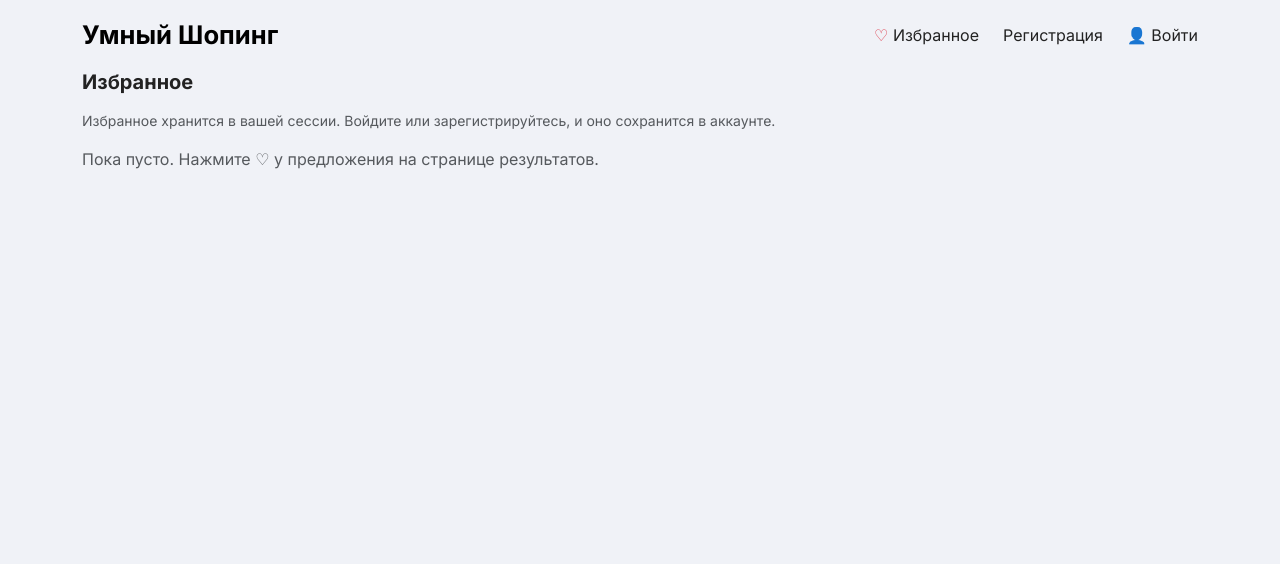
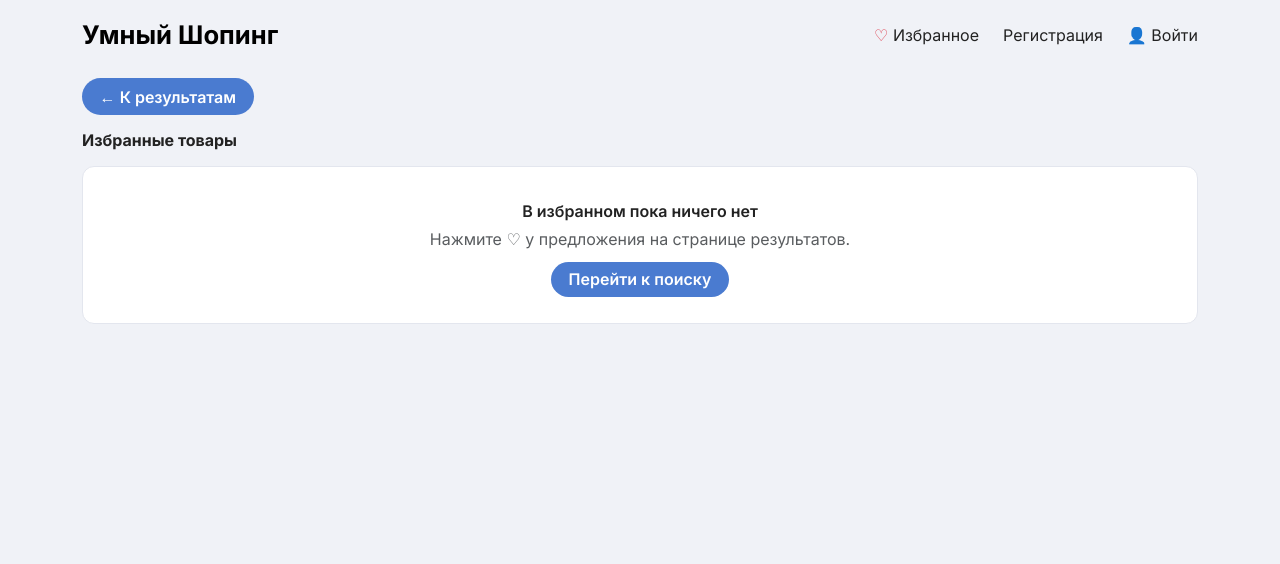
Before and after one commit to VolodyaKamazz/smart-shopping-web, a Django app: page /favorites/ in a window 1280 px wide. Shown: the top 564 px of the page. Run offline with Django 5.2, Linux system fonts and the light colour scheme.

Commit message:
Frontend: избранное и сравнение по макетам, состояния загрузки, пусто и ошибки

```diff
--- a/static/css/style.css
+++ b/static/css/style.css
@@ -47,3 +47,26 @@ body { background: var(--bg); font-family: Inter, system-ui, "Segoe UI", Roboto,
   .offer .cell::before { content: attr(data-label) ": "; color: #777; }
   .main { flex-wrap: wrap; }
 }
+
+/* Состояния */
+.state-box { background: #fff; border: 1px solid #e3e6ee; border-radius: 0.75rem; padding: 2rem 1rem; text-align: center; margin-bottom: 0.8rem; }
+
+/* Кнопка «К результатам» */
+.btn-back { display: inline-block; background: var(--accent); color: #fff; border: 0; border-radius: 999px; padding: 0.4rem 1.1rem; font-weight: 600; text-decoration: none; }
+.btn-back:hover { background: var(--dark); color: #fff; }
+
+/* Избранное */
+.fav-card { display: flex; align-items: center; gap: 1rem; background: #fff; border: 1px solid #e3e6ee; border-radius: 0.75rem; padding: 0.8rem 1rem; margin-bottom: 0.8rem; max-width: 860px; }
+.fav-card .thumb { width: 5rem; height: 5rem; }
+.fav-name { font-size: 1.15rem; }
+.fav-meta { display: flex; flex-wrap: wrap; font-size: 0.95rem; }
+.fav-meta span { padding: 0 0.7rem; border-left: 1px solid #333; }
+.fav-meta span:first-child { padding-left: 0; border-left: 0; }
+.fav-card .heart-btn { border: 0; background: none; color: #e03131; font-size: 1.8rem; line-height: 1; margin-left: auto; }
+
+/* Сравнение */
+.cmp { background: #fff; border: 1px solid #e3e6ee; border-radius: 0.75rem; padding: 1rem; height: 100%; }
+.cmp.best { background: #eef4fd; border: 2px solid var(--dark); }
+.best-tag { color: var(--accent); font-weight: 600; margin-bottom: 0.5rem; }
+.cmp-img { background: #dfe9f7; border-radius: 0.8rem; height: 5rem; display: flex; align-items: center; justify-content: center; font-size: 1.6rem; margin-bottom: 0.8rem; }
+.cmp hr { margin: 0.6rem 0; }
--- a/static/js/main.js
+++ b/static/js/main.js
@@ -7,6 +7,7 @@
   const state = { criterion: app.dataset.criterion || 'balanced', sort: '', priceMin: '', priceMax: '', maxDays: '', shop: '' };
   const picked = new Set();
   const favState = new Map();
+  const byId = new Map();
   let requestId = 0;
   const $ = (id) => document.getElementById(id);
   const esc = (s) => String(s == null ? '' : s).replace(/[&<>"']/g,
@@ -54,6 +55,33 @@
       '<div class="more d-none" id="d-' + i.offer_id + '">' + details(i) + '</div></div>';
   }
 
+  const kv = (k, v) => '<div class="d-flex justify-content-between mb-1"><span>' + k + '</span><span>' + v + '</span></div>';
+  function cmpCard(i, best) {
+    const rating = i.rating == null ? '' : '★ ' + Number(i.rating).toFixed(1).replace('.', ',');
+    return '<div class="col-md-4"><div class="cmp' + (best ? ' best' : '') + '">' +
+      (best ? '<div class="best-tag">★ Лучший вариант</div>' : '') +
+      '<div class="cmp-img">🖼</div>' +
+      '<div class="d-flex justify-content-between align-items-start mb-1"><span>' + esc(i.title) + '</span>' + heart(i) + '</div>' +
+      '<div class="d-flex justify-content-between mb-2"><span>' + esc(i.shop) + '</span><span>' + rating + '</span></div><hr>' +
+      kv('Цена', money(i.price)) + kv('Доставка', money(i.delivery_price)) + kv('Срок', term(i)) + '<hr>' +
+      kv('Итого', '<strong>' + money(i.total_price) + '</strong>') +
+      '<a class="btn-find d-block text-center text-decoration-none mt-2" target="_blank" rel="noopener" href="' + esc(i.url) + '">В магазин</a></div></div>';
+  }
+  function showCompare(on) {
+    if (on) {
+      const list = [...picked].map((id) => byId.get(id)).filter(Boolean);
+      if (list.length < 2) return;
+      const best = list.reduce((a, b) => ((b.total_price == null ? Infinity : b.total_price) < (a.total_price == null ? Infinity : a.total_price) ? b : a));
+      $('cmp-cards').innerHTML = list.map((i) => cmpCard(i, i === best)).join('');
+    }
+    $('dash').classList.toggle('d-none', on);
+    $('compare-view').classList.toggle('d-none', !on);
+    window.scrollTo(0, 0);
+  }
+
+  const skeleton = '<div class="offer placeholder-glow"><span class="placeholder col-12" style="height:4.2rem"></span></div>'.repeat(3);
+  const stateBox = (title, text, btn) => '<div class="state-box"><div class="fw-semibold mb-1">' + title + '</div><div class="text-muted mb-3">' + text + '</div>' + btn + '</div>';
+
   function reco(r) {
     if (!r) { $('reco').innerHTML = ''; return; }
     const url = app.dataset.go.replace(/0\/$/, r.offer_id + '/');
@@ -64,7 +92,10 @@
       '<a class="btn btn-success btn-sm" target="_blank" rel="noopener" href="' + esc(url) + '">В магазин</a></div></div>';
   }
 
-  function updateBar() { $('picked').textContent = 'Выбрано ' + picked.size + '/' + MAX_PICK; }
+  function updateBar() {
+    $('picked').textContent = 'Выбрано ' + picked.size + '/' + MAX_PICK;
+    $('compare').disabled = picked.size < 2;
+  }
 
   function updateShops(shops) {
     $('shop').innerHTML = '<option value="">Все</option>' + (shops || []).map((s) =>
@@ -76,10 +107,11 @@
     state.criterion = data.criterion || state.criterion;
     updateShops(data.shops);
     const items = data.items;
+    items.forEach((i) => byId.set(i.offer_id, i));
     reco(data.recommendation);
     $('rows').innerHTML = items.map(card).join('');
-    $('state').textContent = data.status !== 'done' ? 'Поиск ещё выполняется…'
-      : items.length ? '' : 'Ничего не найдено. Попробуйте изменить фильтры.';
+    $('state').innerHTML = data.status !== 'done' ? stateBox('Поиск ещё выполняется…', 'Обновите страницу через несколько секунд.', '')
+      : items.length ? '' : stateBox('Ничего не найдено', 'Попробуйте изменить или сбросить фильтры.', '<button type="button" class="btn-find" data-act="reset">Сбросить фильтры</button>');
     document.querySelectorAll('#criteria button').forEach((b) =>
       b.classList.toggle('active', b.dataset.criterion === state.criterion));
     updateBar();
@@ -93,14 +125,15 @@
     if (state.priceMax !== '') q.set('price_max', state.priceMax);
     if (state.shop !== '') q.set('shop', state.shop);
     if (state.maxDays !== '') q.set('delivery_max_days', state.maxDays);
-    $('state').textContent = 'Загрузка…';
+    $('state').innerHTML = '';
+    $('rows').innerHTML = skeleton;
     try {
       const resp = await fetch(app.dataset.api + '?' + q);
       if (!resp.ok) throw new Error('HTTP ' + resp.status);
       const data = await resp.json();
       if (id === requestId) render(data);   // игнорируем устаревшие ответы
     } catch (e) {
-      if (id === requestId) $('state').innerHTML = '<span class="text-danger">Не удалось загрузить результаты. Обновите страницу.</span>';
+      if (id === requestId) { $('rows').innerHTML = ''; $('state').innerHTML = stateBox('Не удалось загрузить результаты', 'Проверьте соединение и попробуйте снова.', '<button type="button" class="btn-find" data-act="retry">Повторить</button>'); }
     }
   }
 
@@ -108,15 +141,20 @@
     state.priceMin = $('priceMin').value; state.priceMax = $('priceMax').value; state.maxDays = $('maxDays').value;
     state.shop = $('shop').value; state.sort = $('sort').value; load();
   });
-  $('reset').addEventListener('click', () => {
+  function resetFilters() {
     $('priceMin').value = ''; $('priceMax').value = ''; $('maxDays').value = ''; $('shop').value = ''; $('sort').value = '';
     Object.assign(state, { priceMin: '', priceMax: '', maxDays: '', shop: '', sort: '' }); load();
-  });
+  }
+  $('reset').addEventListener('click', resetFilters);
+  $('compare').addEventListener('click', () => showCompare(true));
+  $('cmp-back').addEventListener('click', () => showCompare(false));
   $('criteria').addEventListener('click', (e) => {
     const b = e.target.closest('button[data-criterion]');
     if (b) { state.criterion = b.dataset.criterion; load(); }
   });
-  $('rows').addEventListener('click', async (e) => {
+  app.addEventListener('click', async (e) => {
+    const act = e.target.closest('[data-act]');
+    if (act) { act.dataset.act === 'retry' ? load() : resetFilters(); return; }
     const h = e.target.closest('.heart[data-product]');
     if (h) {
       const pid = Number(h.dataset.product);
--- a/templates/base.html
+++ b/templates/base.html
@@ -16,14 +16,14 @@
             <nav class="d-flex align-items-center gap-4">
                 {% if user.is_authenticated %}
                 {% if user.city %}<span class="hdr-item">📍 {{ user.city.name }}</span>{% endif %}
-                <a class="hdr-item" href="{% url 'favorites:list' %}"><span class="text-danger">♡</span> Избранное</a>
+                <a class="hdr-item" href="{% url 'favorites:list' %}"><span class="text-danger">♡</span> {% if favorites_count %}({{ favorites_count }}){% else %}Избранное{% endif %}</a>
                 <a class="hdr-item" href="{% url 'accounts:cabinet' %}">👤 Кабинет</a>
                 <form method="post" action="{% url 'accounts:logout' %}" class="m-0">
                     {% csrf_token %}
                     <button class="btn btn-sm btn-outline-secondary" type="submit">Выйти</button>
                 </form>
                 {% else %}
-                <a class="hdr-item" href="{% url 'favorites:list' %}"><span class="text-danger">♡</span> Избранное</a>
+                <a class="hdr-item" href="{% url 'favorites:list' %}"><span class="text-danger">♡</span> {% if favorites_count %}({{ favorites_count }}){% else %}Избранное{% endif %}</a>
                 <a class="hdr-item" href="{% url 'accounts:register' %}">Регистрация</a>
                 <a class="hdr-item" href="{% url 'accounts:login' %}">👤 Войти</a>
                 {% endif %}
--- a/templates/favorites/list.html
+++ b/templates/favorites/list.html
@@ -1,40 +1,38 @@
 {% extends 'base.html' %}
 
 {% block content %}
-<h5 class="fw-bold mb-3">Избранное</h5>
-{% if not user.is_authenticated %}
+<a class="btn-back mt-2" href="{% url 'search:home' %}" onclick="if (history.length > 1) { history.back(); return false; }">← К результатам</a>
+<h6 class="fw-bold mt-3 mb-3">Избранные товары</h6>
+
+{% if not user.is_authenticated and rows %}
 <p class="text-muted small">Избранное хранится в вашей сессии. Войдите или зарегистрируйтесь, и оно сохранится в аккаунте.</p>
 {% endif %}
-{% if rows %}
-<div class="table-responsive">
-  <table class="table align-middle">
-    <thead><tr><th>Товар</th><th>Магазин</th><th>Цена при добавлении</th><th>Сейчас</th><th>Изменение</th><th></th></tr></thead>
-    <tbody>
-      {% for row in rows %}
-      <tr>
-        <td>{{ row.product.name }}</td>
-        <td>{{ row.shop|default:"—" }}</td>
-        <td>{{ row.fixed }}</td>
-        <td>{{ row.current }}</td>
-        <td>
-          {% if row.trend == "down" %}<span class="text-success">↓ {{ row.diff }}</span>
-          {% elif row.trend == "up" %}<span class="text-danger">↑ {{ row.diff }}</span>
-          {% elif row.trend == "same" %}<span class="text-muted">без изменений</span>
-          {% else %}—{% endif %}
-        </td>
-        <td>
-          <form method="post" action="{% url 'favorites:toggle' row.product.id %}" class="m-0">
-            {% csrf_token %}
-            <button class="btn btn-sm btn-outline-secondary" type="submit">Убрать</button>
-          </form>
-        </td>
-      </tr>
-      {% endfor %}
-    </tbody>
-  </table>
+
+{% for row in rows %}
+<div class="fav-card">
+  <div class="thumb">🖼</div>
+  <div>
+    <div class="fav-name">{{ row.product.name }}</div>
+    <div class="fav-meta">
+      <span>Цена при добавлении: {{ row.fixed }}</span>
+      <span>Сейчас: {{ row.current }}
+        {% if row.trend == "down" %}<b class="text-success">↓ {{ row.diff }}</b>
+        {% elif row.trend == "up" %}<b class="text-danger">↑ {{ row.diff }}</b>{% endif %}</span>
+      {% if row.shop %}<span>магазин: {{ row.shop }}</span>{% endif %}
+    </div>
+  </div>
+  <form method="post" action="{% url 'favorites:toggle' row.product.id %}" class="ms-auto m-0">
+    {% csrf_token %}
+    <button class="heart-btn" type="submit" title="Убрать из избранного">♡</button>
+  </form>
 </div>
-{% else %}
-<p class="text-muted">Пока пусто. Нажмите ♡ у предложения на странице результатов.</p>
-{% endif %}
+{% empty %}
+<div class="state-box">
+  <div class="fw-semibold mb-1">В избранном пока ничего нет</div>
+  <div class="text-muted mb-3">Нажмите ♡ у предложения на странице результатов.</div>
+  <a class="btn-find text-decoration-none" href="{% url 'search:home' %}">Перейти к поиску</a>
+</div>
+{% endfor %}
+
 {% if user.is_authenticated %}<a href="{% url 'favorites:notifications' %}">Уведомления о снижении цены</a>{% endif %}
 {% endblock %}
```
Also changed, not shown: templates/results.html (+9 -1 lines).
